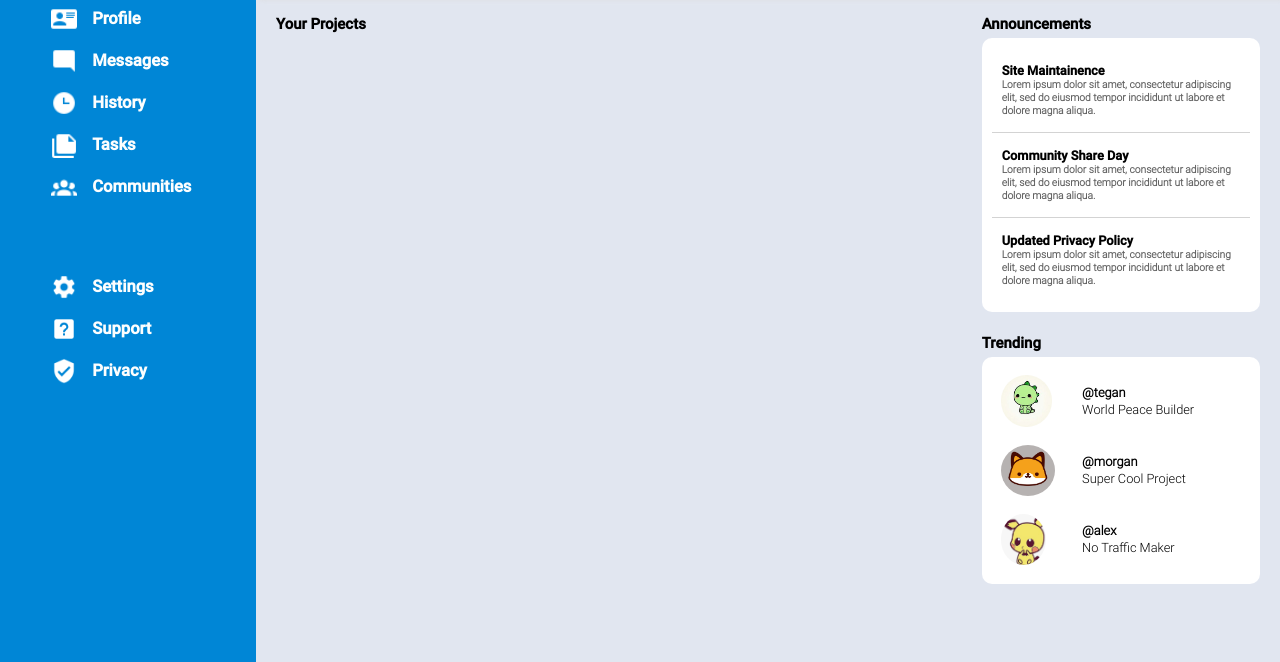
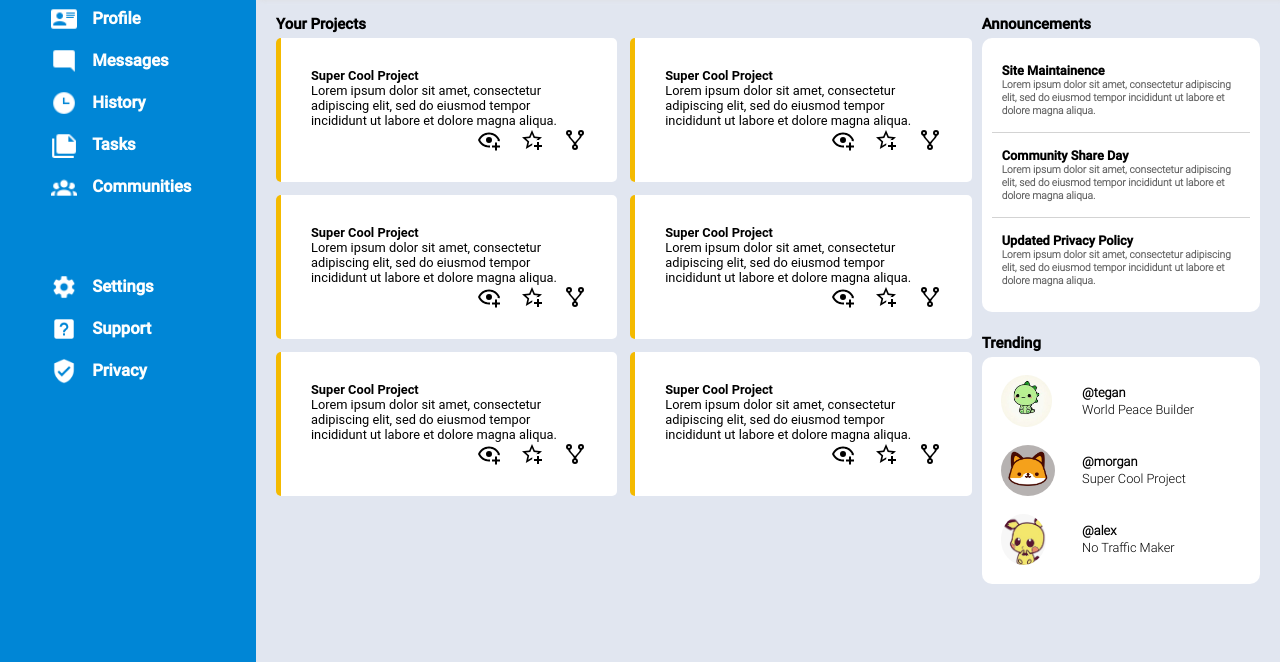
Before and after one commit to SkyAkki/admin-dashboard, a plain HTML site: page index.html in a window 1280 px wide. Shown: the part 140-802 px from the top of the page. Drawn offline with Linux system fonts and the light colour scheme.

Commit message:
create main content area

```diff
--- a/css/stylesheet.css
+++ b/css/stylesheet.css
@@ -141,7 +141,33 @@ main > section{
     /* background-color: aqua; */
 }
 .content-grid {
-
+    display: grid;
+    grid-template-columns: 1fr 1fr;
+    grid-auto-rows: 1fr 1fr;
+    gap: 1rem;
+    padding-left: 0px;
+    margin: 5px 0px;
+}
+.content-card{
+    background-color: #ffffff;
+    color: black;
+    list-style-type: none;
+    border-radius: 5px;
+    padding: 30px;
+    border-left: solid 5px #f4ba00;
+    display: grid;
+    grid-template-columns: 1fr;
+}
+.content-card > h4,p {
+    margin: 0px;
+    padding: 0px;
+}
+.content-card > div {
+    justify-self: end;
+    display: flex;
+    justify-content: space-between;
+    width: 40%;
+    /* margin-top: 34.5px; */
 }
 .announcements > ul , .trending > ul{
     background-color: #ffffff;
--- a/index.html
+++ b/index.html
@@ -72,7 +72,66 @@
         <section >
             <h3>Your Projects</h3>
             <ul class="content-grid">
-
+                <li class="content-card">
+                    <h4>Super Cool Project</h4>
+                    <p>Lorem ipsum dolor sit amet, consectetur adipiscing elit, sed do eiusmod
+                        tempor incididunt ut labore et dolore magna aliqua.</p>
+                    <div>
+                        <img src="icons/eye-plus-outline.svg">
+                        <img src="icons/star-plus-outline.svg">
+                        <img src="icons/source-fork.svg">
+                    </div>
+                </li>
+                <li class="content-card">
+                    <h4>Super Cool Project</h4>
+                    <p>Lorem ipsum dolor sit amet, consectetur adipiscing elit, sed do eiusmod
+                        tempor incididunt ut labore et dolore magna aliqua.</p>
+                    <div>
+                        <img src="icons/eye-plus-outline.svg">
+                        <img src="icons/star-plus-outline.svg">
+                        <img src="icons/source-fork.svg">
+                    </div>
+                </li>
+                <li class="content-card">
+                    <h4>Super Cool Project</h4>
+                    <p>Lorem ipsum dolor sit amet, consectetur adipiscing elit, sed do eiusmod
+                        tempor incididunt ut labore et dolore magna aliqua.</p>
+                    <div>
+                        <img src="icons/eye-plus-outline.svg">
+                        <img src="icons/star-plus-outline.svg">
+                        <img src="icons/source-fork.svg">
+                    </div>
+                </li>
+                <li class="content-card">
+                    <h4>Super Cool Project</h4>
+                    <p>Lorem ipsum dolor sit amet, consectetur adipiscing elit, sed do eiusmod
+                        tempor incididunt ut labore et dolore magna aliqua.</p>
+                    <div>
+                        <img src="icons/eye-plus-outline.svg">
+                        <img src="icons/star-plus-outline.svg">
+                        <img src="icons/source-fork.svg">
+                    </div>
+                </li>
+                <li class="content-card">
+                    <h4>Super Cool Project</h4>
+                    <p>Lorem ipsum dolor sit amet, consectetur adipiscing elit, sed do eiusmod
+                        tempor incididunt ut labore et dolore magna aliqua.</p>
+                    <div>
+                        <img src="icons/eye-plus-outline.svg">
+                        <img src="icons/star-plus-outline.svg">
+                        <img src="icons/source-fork.svg">
+                    </div>
+                </li>
+                <li class="content-card">
+                    <h4>Super Cool Project</h4>
+                    <p>Lorem ipsum dolor sit amet, consectetur adipiscing elit, sed do eiusmod
+                        tempor incididunt ut labore et dolore magna aliqua.</p>
+                    <div>
+                        <img src="icons/eye-plus-outline.svg">
+                        <img src="icons/star-plus-outline.svg">
+                        <img src="icons/source-fork.svg">
+                    </div>
+                </li>
             </ul>
         </section>
         <aside class="announcements">
```
